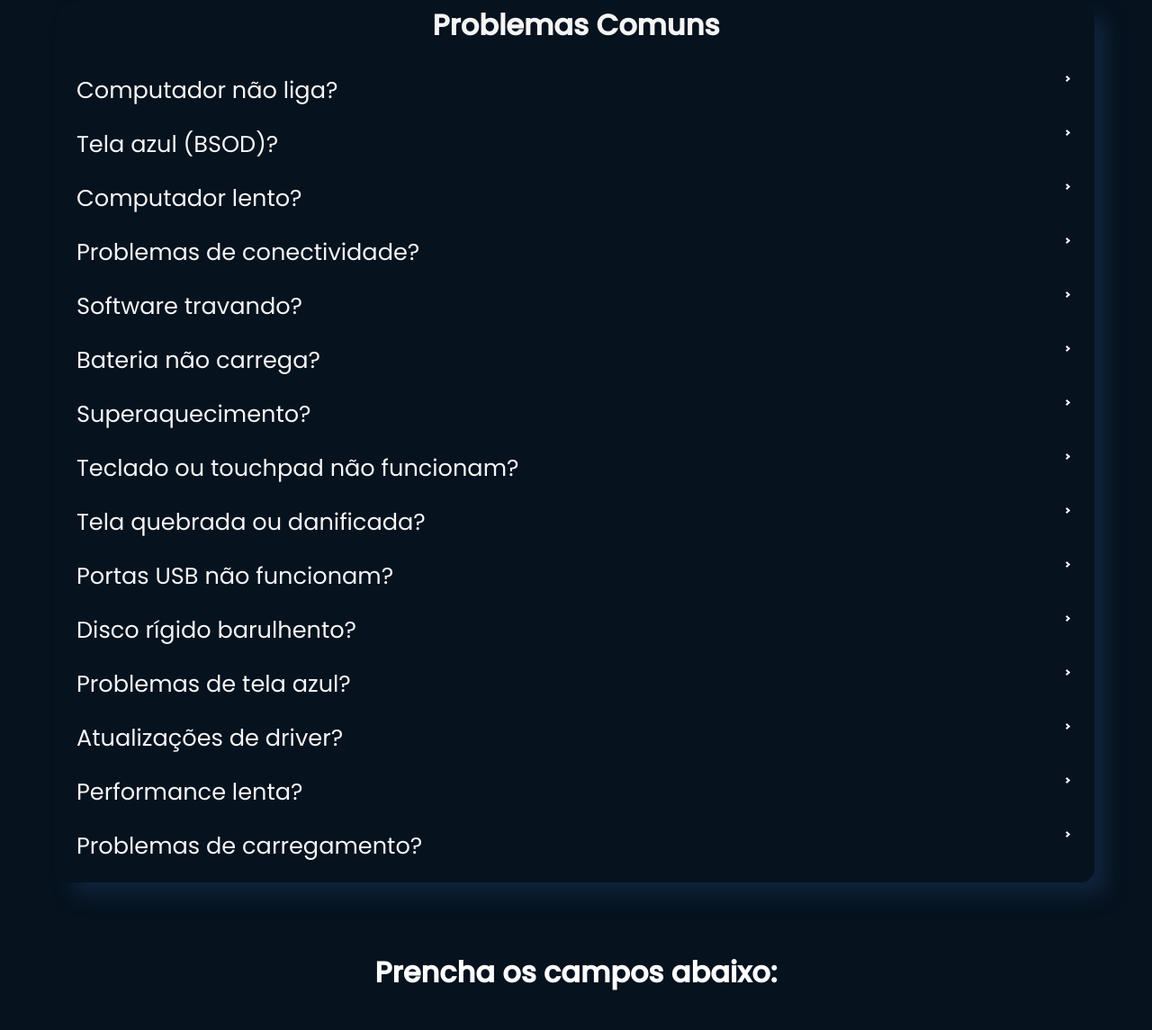
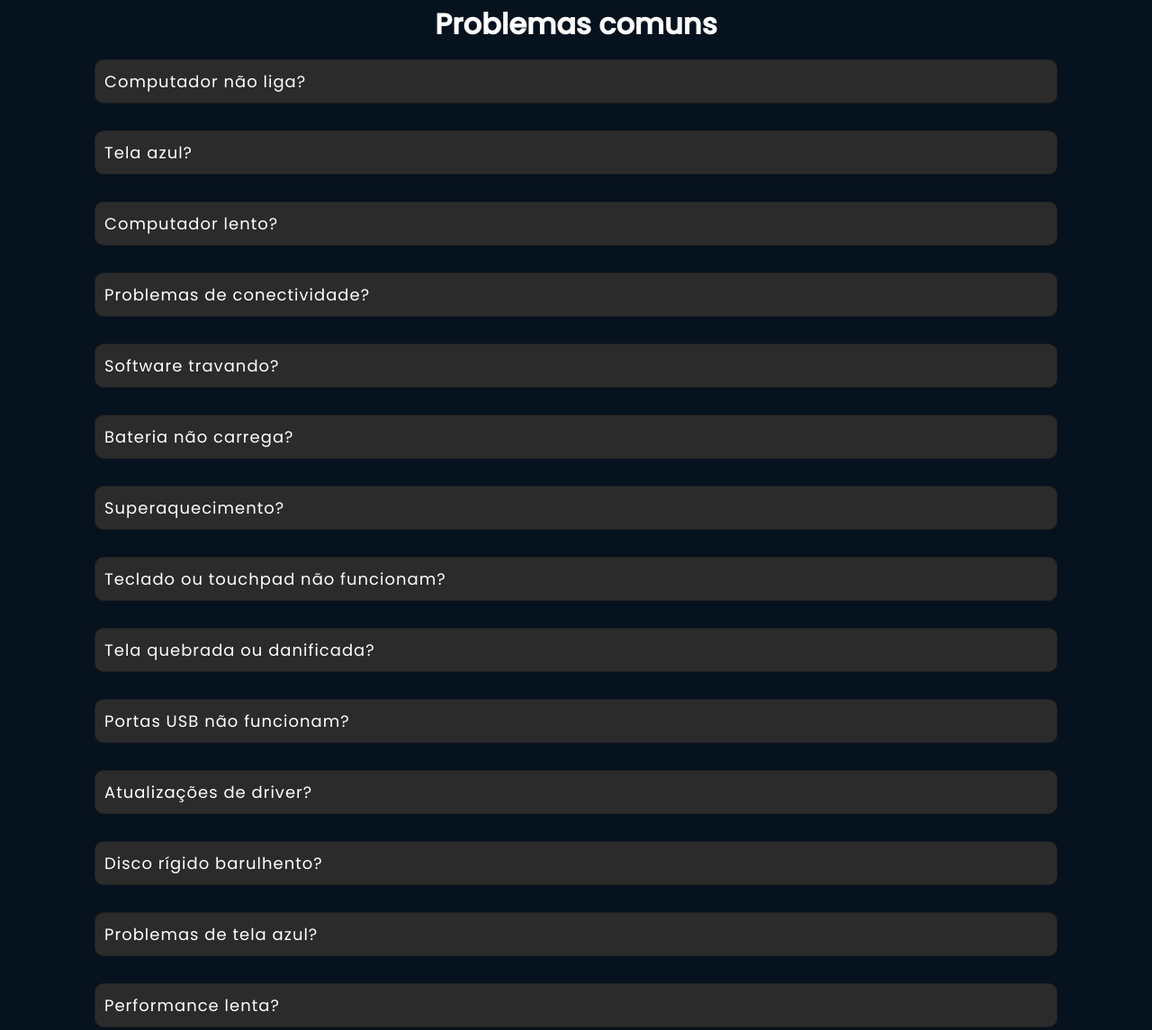
Before and after one commit to renatasousa3/JLTECH-informatica, a plain HTML site: page index.html in a window 1280 px wide. Shown: the part 3134-4279 px from the top of the page at 90% size. Drawn offline with nearby package versions, Linux system fonts and the light colour scheme.

Commit message:
versão 1.1
modificado o FAQ deixando o código mais limpo e adicionando um placeholder de "selecione cidade".

```diff
--- a/index.html
+++ b/index.html
@@ -17,6 +17,7 @@
   <link href="https://unpkg.com/aos@2.3.1/dist/aos.css" rel="stylesheet">
   <title>JLTech</title>
 </head>
+
 <body>
 
   <div class="bg-home">
@@ -43,7 +44,8 @@
         <h2>
           Soluções completas para manutenção de hardware e software
         </h2><br>
-    <p>Voçê está enfrentando problemas com o desempenho do seu computador? Seja hardware ou software, estou aqui para resolver!</p>
+        <p>Voçê está enfrentando problemas com o desempenho do seu computador? Seja hardware ou software, estou aqui
+          para resolver!</p>
         <button><a href="#contato">Agende seu orçamento </a> </button>
       </div>
 
@@ -54,7 +56,7 @@
   <section id="sobre" class="about">
     <div class="container about-content">
 
-            <div class="card-sobre" data-aos="fade-right" data-aos-delay="100" >
+      <div class="card-sobre" data-aos="fade-right" data-aos-delay="100">
         <p><span class="img1"></span></p>
         <p><span class="img2"></span></p>
         <p><span class="img3"></span></p>
@@ -65,7 +67,7 @@
           com mais de 27 anos de experiência.
           Ofereço serviços de manutenção para
           computadores, notebooks e redes.
-                    Tenho como missão  garantir a
+          Tenho como missão garantir a
           funcionalidade e desempenho dos
           dispositivos dos clientes, promovendo a
           confiança e satisfação.</p>
@@ -84,9 +86,9 @@
     <h1 class="title-serviços">Serviços</h1>
 
     <div class="serviços">
-    <div class="card"  data-aos="fade-up" data-aos-delay="150">
+      <div class="card" data-aos="fade-up" data-aos-delay="150">
         <div class="image">
-            <img src="img/1.svg"/>
+          <img src="img/1.svg" />
         </div>
         <div class="content">
           <a href="#">
@@ -145,7 +147,7 @@
 
       <div class="card" data-aos="fade-up" data-aos-delay="150">
         <div class="image">
-            <img src="img/treino e orientação.svg"/>
+          <img src="img/treino e orientação.svg" />
         </div>
         <div class="content">
           <a href="#">
@@ -162,7 +164,7 @@
 
       <div class="card" data-aos="fade-up" data-aos-delay="250">
         <div class="image">
-            <img src="img/redes lans.svg"/>
+          <img src="img/redes lans.svg" />
         </div>
         <div class="content">
           <a href="#">
@@ -178,7 +180,7 @@
 
       <div class="card" data-aos="fade-up" data-aos-delay="400">
         <div class="image">
-              <img src="img/documentação.svg"/>
+          <img src="img/documentação.svg" />
         </div>
         <div class="content">
           <a href="#">
@@ -198,148 +200,143 @@
   </section>
 
 
-<section class="display-card" data-aos="fade-up-right" >
+  <section class="display-card" data-aos="fade-up-right">
     <div class="card-2">
       <div class="content">
         <h3 class="desc-2">Quais são os benefícios de se fazer manutenções?</h3>
         <div class="info">
           <p>
-                A identificação e correção de falhas em componentes de hardware podem ajudar a prolongar a vida útil dos dispositivos, economizando dinheiro em substituições frequentes.
+            A identificação e correção de falhas em componentes de hardware podem ajudar a prolongar a vida útil dos
+            dispositivos, economizando dinheiro em substituições frequentes.
           </p> <br>
           <p>
-                A manutenção preventiva ajuda a evitar problemas antes que ocorram, diminuindo a probabilidade de falhas inesperadas e aumentando a confiabilidade do hardware.
+            A manutenção preventiva ajuda a evitar problemas antes que ocorram, diminuindo a probabilidade de falhas
+            inesperadas e aumentando a confiabilidade do hardware.
           </p> <br>
           <p>
-                A aplicação de patches de segurança e atualizações regulares ajuda a proteger o software contra vulnerabilidades conhecidas, seguras ou risco de ataques cibernéticos.
+            A aplicação de patches de segurança e atualizações regulares ajuda a proteger o software contra
+            vulnerabilidades conhecidas, seguras ou risco de ataques cibernéticos.
           </p><br>
           <p>
-                As atualizações de software frequentemente incluem otimizações de desempenho, melhorando a eficiência e a velocidade do sistema.
+            As atualizações de software frequentemente incluem otimizações de desempenho, melhorando a eficiência e a
+            velocidade do sistema.
           </p> <br>
         </div>
       </div>
     </div>
   </section>
 
-<div class='faq' id="faq" data-aos="fade-up-left">
-    <h1 class="title-faq">Problemas Comuns</h1>
-    <input id='faq-a' type='checkbox'>
-    <label for='faq-a'>
-      <p class="faq-heading">Computador não liga?</p>
-      <div class='faq-arrow'></div>
-        <p class="faq-text"> Verifique se o cabo de alimentação está corretamente conectado à tomada e ao computador. Teste em outra tomada funcional. Verifique se o botão de alimentação está funcionando. Se persistir, pode ser um problema na fonte de alimentação ou na placa-mãe, exigindo assistência técnica.
+
+  <h1 class="title-faq">Problemas comuns</h1>
+  <div class="content-faq">
+
+    <div class="accordion">
+      <button class="accordion-button">Computador não liga?</button>
+      <div class="accordion-content">
+        <p>Verifique se o cabo de alimentação está corretamente conectado à tomada e ao computador. Teste em outra
+          tomada funcional. Verifique se o botão de alimentação está funcionando. Se persistir, pode ser um problema na
+          fonte de alimentação ou na placa-mãe, exigindo assistência técnica.</p>
+      </div>
+      <button class="accordion-button">Tela azul?</button>
+      <div class="accordion-content">
+        <p>Anote a mensagem de erro exibida na tela azul. Pode ser causada por problemas de hardware ou software. Tente
+          reiniciar o computador. Se o problema persistir, pode ser necessário restaurar o sistema para um ponto
+          anterior ou reconfigurar o sistema operacional.
         </p>
-    </label>
-    <input id='faq-b' type='checkbox'>
-    <label for='faq-b'>
-      <p class="faq-heading">Tela azul (BSOD)?</p>
-      <div class='faq-arrow'></div>
-        <p class="faq-text">Anote a mensagem de erro exibida na tela azul. Pode ser causada por problemas de hardware ou software. Tente reiniciar o computador. Se o problema persistir, pode ser necessário restaurar o sistema para um ponto anterior ou reconfigurar o sistema operacional.
+      </div>
+      <button class="accordion-button">Computador lento?</button>
+      <div class="accordion-content">
+        <p>Execute uma verificação de malware/vírus. Limpe arquivos temporários e desnecessários. Atualize drivers e
+          software. Considere aumentar a RAM ou atualizar o disco rígido para um SSD para melhorar a velocidade.</p>
+      </div>
+
+
+    <button class="accordion-button">Problemas de conectividade?</button>
+    <div class="accordion-content">
+      <p>Verifique se os drivers de rede estão atualizados. Reinicie o roteador ou modem. Verifique se o cabo de rede
+        está corretamente conectado. Para conexões Wi-Fi, verifique se a senha está correta e reinicie o roteador.</p>
+    </div>
+
+
+  <button class="accordion-button">Software travando?</button>
+  <div class="accordion-content">
+    <p>Verifique se há atualizações de software disponíveis. Execute uma verificação de malware/vírus. Considere
+      reinstalar o aplicativo com problemas.
+      Problemas comuns em notebooks e suas soluções:</p>
+  </div>
+
+
+  <button class="accordion-button">Bateria não carrega?</button>
+  <div class="accordion-content">
+    <p> Verifique se o adaptador de energia está funcionando corretamente. Limpe os conectores da bateria. Se possível,
+      remova a bateria e reinstale-a. Se persistir, pode ser um problema com a bateria ou o circuito de carregamento.
     </p>
-    </label>
-    <input id='faq-c' type='checkbox'>
-    <label for='faq-c'>
-      <p class="faq-heading">Computador lento?</p>
-      <div class='faq-arrow'></div>
-        <p class="faq-text"> Execute uma verificação de malware/vírus. Limpe arquivos temporários e desnecessários. Atualize drivers e software. Considere aumentar a RAM ou atualizar o disco rígido para um SSD para melhorar a velocidade.
-        </p>
-    </label>
-    <input id='faq-d' type='checkbox'>
-    <label for='faq-d'>
-      <p class="faq-heading">Problemas de conectividade?</p>
-      <div class='faq-arrow'></div>
-        <p class="faq-text">Verifique se os drivers de rede estão atualizados. Reinicie o roteador ou modem. Verifique se o cabo de rede está corretamente conectado. Para conexões Wi-Fi, verifique se a senha está correta e reinicie o roteador. </p>
-    </label>
-    <input id='faq-e' type='checkbox'>
-    <label for='faq-e'>
-      <p class="faq-heading">Software travando?</p>
-      <div class='faq-arrow'></div>
-        <p class="faq-text">Verifique se há atualizações de software disponíveis. Execute uma verificação de malware/vírus. Considere reinstalar o aplicativo com problemas.
-            Problemas comuns em notebooks e suas soluções</p>
-    </label>
-      <input id='settings' type='checkbox'>
-    <input id='faq-f' type='checkbox'>
-    <label for='faq-f'>
-      <p class="faq-heading">Bateria não carrega?</p>
-      <div class='faq-arrow'></div>
-        <p class="faq-text"> Verifique se o adaptador de energia está funcionando corretamente. Limpe os conectores da bateria. Se possível, remova a bateria e reinstale-a. Se persistir, pode ser um problema com a bateria ou o circuito de carregamento.
-        </p>
-    </label>
-    <input id='settings' type='checkbox'>
-    <input id='faq-g' type='checkbox'>
-    <label for='faq-g'>
-      <p class="faq-heading">Superaquecimento?</p>
-      <div class='faq-arrow'></div>
-        <p class="faq-text">Limpe as entradas de ar do notebook para remover poeira e detritos. Use uma base de resfriamento. Evite bloquear as saídas de ar do notebook.
-        </p>
-    </label>
-    <input id='settings' type='checkbox'>
-    <input id='faq-h' type='checkbox'>
-    <label for='faq-h'>
-      <p class="faq-heading">Teclado ou touchpad não funcionam?</p>
-      <div class='faq-arrow'></div>
-        <p class="faq-text">Reinicie o notebook. Verifique se há drivers desatualizados ou corrompidos. Em casos extremos, pode ser necessário substituir o teclado ou touchpad.
+  </div>
 
-        </p>
-    </label>
-    <input id='settings' type='checkbox'>
-    <input id='faq-i' type='checkbox'>
-    <label for='faq-i'>
-      <p class="faq-heading"> Tela quebrada ou danificada?</p>
-      <div class='faq-arrow'></div>
-        <p class="faq-text"> Em casos de danos físicos, geralmente é necessária a substituição da tela por um profissional.
 
-        </p>
-    </label>
-    <input id='settings' type='checkbox'>
-    <input id='faq-j' type='checkbox'>
-    <label for='faq-j'>
-      <p class="faq-heading">Portas USB não funcionam?</p>
-      <div class='faq-arrow'></div>
-        <p class="faq-text">Reinicie o notebook. Verifique se os drivers USB estão atualizados. Tente conectar os dispositivos USB em diferentes portas.
+  <button class="accordion-button">Superaquecimento?</button>
+  <div class="accordion-content">
+    <p> Limpe as entradas de ar do notebook para remover poeira e detritos. Use uma base de resfriamento. Evite bloquear
+      as saídas de ar do notebook.</p>
+  </div>
 
-        </p>
-    </label>
-    <input id='settings' type='checkbox'>
-    <input id='faq-k' type='checkbox'>
-    <label for='faq-k'>
-      <p class="faq-heading">Disco rígido barulhento?</p>
-      <div class='faq-arrow'></div>
-        <p class="faq-text">Faça backup dos dados imediatamente. O ruído pode indicar um disco rígido com falha iminente. Substitua o disco rígido o mais rápido possível.
-        </p>
-    </label>
-    <input id='settings' type='checkbox'>
-    <input id='faq-l' type='checkbox'>
-    <label for='faq-l'>
-      <p class="faq-heading">Problemas de tela azul?</p>
-      <div class='faq-arrow'></div>
-        <p class="faq-text"> Da mesma forma que em computadores, anote a mensagem de erro e tente reiniciar. Pode ser necessário restaurar o sistema ou reconfigurar o sistema operacional.
-        </p>
-    </label>
-    <input id='settings' type='checkbox'>
-    <input id='faq-m' type='checkbox'>
-    <label for='faq-m'>
-      <p class="faq-heading">Atualizações de driver?</p>
-      <div class='faq-arrow'></div>
-        <p class="faq-text">Se um novo driver causou problemas, tente voltar para uma versão anterior do driver. Visite o site do fabricante para obter os drivers mais recentes e compatíveis.
-        </p>
-    </label>
-    <input id='settings' type='checkbox'>
-    <input id='faq-n' type='checkbox'>
-    <label for='faq-n'>
-      <p class="faq-heading">Performance lenta?</p>
-      <div class='faq-arrow'></div>
-        <p class="faq-text">Execute as mesmas medidas que em um computador lento: verificação de malware, limpeza de arquivos desnecessários e atualização de software.
-        </p>
-    </label>
-    <input id='settings' type='checkbox'>
-    <input id='faq-o' type='checkbox'>
-    <label for='faq-o'>
-      <p class="faq-heading">Problemas de carregamento?</p>
-      <div class='faq-arrow'></div>
-        <p class="faq-text">Além de verificar a bateria e o adaptador de energia, verifique se a entrada de energia no notebook não está danificada. Em casos extremos, pode ser necessário substituir a entrada de energia.
-        </p>
-    </label>
+
+  <button class="accordion-button">Teclado ou touchpad não funcionam?</button>
+  <div class="accordion-content">
+    <p> Reinicie o notebook. Verifique se há drivers desatualizados ou corrompidos. Em casos extremos, pode ser
+      necessário substituir o teclado ou touchpad.</p>
   </div>
+
+
+  <button class="accordion-button">Tela quebrada ou danificada?</button>
+  <div class="accordion-content">
+    <p> Em casos de danos físicos, geralmente é necessária a substituição da tela por um profissional.</p>
+  </div>
+
+
+  <button class="accordion-button">Portas USB não funcionam?</button>
+  <div class="accordion-content">
+    <p>Reinicie o notebook. Verifique se os drivers USB estão atualizados. Tente conectar os dispositivos USB em
+      diferentes portas.</p>
+  </div>
+
+
+  <button class="accordion-button">Atualizações de driver?</button>
+  <div class="accordion-content">
+    <p>Se um novo driver causou problemas, tente voltar para uma versão anterior do driver. Visite o site do fabricante
+      para obter os drivers mais recentes e compatíveis.</p>
+  </div>
+
+
+  <button class="accordion-button">Disco rígido barulhento?</button>
+  <div class="accordion-content">
+    <p>Faça backup dos dados imediatamente. O ruído pode indicar um disco rígido com falha iminente. Substitua o disco
+      rígido o mais rápido possível.</p>
+  </div>
+
+
+  <button class="accordion-button">Problemas de tela azul?</button>
+  <div class="accordion-content">
+    <p>Reinicie o notebook. Verifique se os drivers USB estão atualizados. Tente conectar os dispositivos USB em
+      diferentes portas.</p>
+  </div>
+
+
+  <button class="accordion-button">Performance lenta?</button>
+  <div class="accordion-content">
+    <p>Execute as mesmas medidas que em um computador lento: verificação de malware, limpeza de arquivos desnecessários
+      e atualização de software.</p>
+  </div>
+
+
+  <button class="accordion-button">Problemas de carregamento?</button>
+  <div class="accordion-content">
+    <p>Além de verificar a bateria e o adaptador de energia, verifique se a entrada de energia no notebook não está danificada. Em casos extremos, pode ser necessário substituir a entrada de energia.
+      Estas soluções são um bom ponto de partida, mas lembre-se de que problemas mais complexos podem exigir assistência técnica especializada.</p>
+  </div>
+  </div>
+  </div>
+
 
   <!-- fim -->
   <h1 class="title-form">Prencha os campos abaixo:</h1>
@@ -361,7 +358,8 @@
       </select><br><br>
 
       <label for="opcao">Cidade:</label>
-                  <select id="cidade" name="cidade">
+      <select id="cidade" name="cidade" placeholder="cidade">
+        <option value="" disabled selected>Selecione uma cidade</option>
         <option value="asa noste">Asa Norte</option>
         <option value="asa sul">Asa Sul</option>
         <option value="lago norte">Lago Norte </option>
@@ -420,4 +418,5 @@
   <script src="script.js"></script>
 
 </body>
+
 </html>
--- a/style.css
+++ b/style.css
@@ -59,13 +59,13 @@ header{
     border: 1px solid var(--white);
     padding: 8px 24px;
     border-radius: 4px;
-    color: var(--white);
     background-color: transparent;
     transition: background-color 0.8s;
 }
 .btn-faq:hover {
     border: 1px solid var(--sunsetorange);
     background-color: var(--sunsetorange);
+    color: white;
 }
 .content-main{
     width: 100%;
@@ -350,132 +350,42 @@ button {
    }
 
    /*---fim---*/
-
+   .content-faq{
+    display: flex;
+    align-items: center;
+    justify-content: center;
+   }
 .title-faq{
-    color: whitesmoke;
   text-align: center;
-    margin-bottom: 28px;
-
 }
-   .faq-heading {
-    font-family: 'Poppins', sans-serif;
-    font-weight: 400;
-    font-size: 2vw;
-    transition: text-indent 0.2s;
-    text-indent: 20px;
-    color: whitesmoke;
-    margin-bottom: 2vw;
+   .accordion {
+    display: flex;
+    flex-direction: column;
+    width:1100px;
 }
 
-  .faq-text {
-    font-family: 'Times New Roman', Times, serif;
-    font-size: 1.3rem;
-    font-weight: 400;
-    color: whitesmoke;
-    width: 90%;
-    padding-left: 2vw;
-    margin-bottom:0.5vw;
-    margin-top: 2vw;
+.accordion-button {
+    background-color: #2b2b2b;
+    color: #fff;
+    border: solid 1px;
+    border-color: #222121;
+    padding: 10px;
+    text-align: left;
+    cursor: pointer;
 }
 
-  .faq {
-    width: 90%;
-    margin: 0 auto;
-    margin-bottom: 6vw;
-    background: #06121e;
-    border-radius: 15px;
-    position: relative;
-    border: 1px solid #06121e;
-    overflow: hidden;
-    box-shadow: 15px 15px 20px #0f2339;
+.accordion-content {
+    display: none;
+    padding: 10px;
+    border: 1px solid #2f2e2e;
 }
-  .faq label {
-    display: block;
-    position: relative;
-    overflow: hidden;
-    cursor: pointer;
-    height: 56px;
-    padding-top:1px;
-    background-color: #06121e;
-    border-bottom: 1px solid #06121e;
+.accordion-content p{
+    text-indent: 20px;
+    text-align: justify;
 }
 
-  .faq input[type="checkbox"] {
-    display: none;
-  }
-
-  .faq .faq-arrow {
-    width: 5px;
-    height: 5px;
-    transition: transform 0.8s;
-    transition: transform 0.8s;
-    transition: transform 0.8s, transform 0.8s;
-    transition-timing-function: cubic-bezier(0.68, -0.55, 0.265, 1.55);
-    border-top: 2px solid whitesmoke;
-    border-right: 2px solid whitesmoke;
-    float: right;
-    position: relative;
-    top: -30px;
-    right: 27px;
-    transform: rotate(45deg);
-    transform: rotate(45deg);
-  }
-
-   .faq input[type="checkbox"]:checked + label > .faq-arrow {
-    transition: transform 0.8s;
-    transition: transform 0.8s;
-    transition: transform 0.8s, -webkit-transform 0.8s;
-    transition-timing-function: cubic-bezier(0.68, -0.55, 0.265, 1.55);
-    transform: rotate(135deg);
-            transform: rotate(135deg);
-  }
-   .faq input[type="checkbox"]:checked + label {
+.accordion-button.active + .accordion-content {
     display: block;
-    background: #0b2a49 !important;
-    color: #4f7351;
-    height: 200px;
-    transition: height 0.8s;
-    transition-timing-function: cubic-bezier(0.68, -0.55, 0.265, 1.55);
-  }
-
-   .faq input[type='checkbox']:not(:checked) + label {
-    display: block;
-    transition: height 0.8s;
-    height: 60px;
-    transition-timing-function: cubic-bezier(0.68, -0.55, 0.265, 1.55);
-  }
-
-  ::-webkit-scrollbar {
-    display: none;
-  }
-  @media screen and (max-width: 768px) {
-    .faq-heading{
-        font-size: 3vw;
-    }
-    .faq-text{
-        font-size: 0.9rem;
-        margin-top: 10vw;
-    }
-
-    .faq .faq-arrow {
-        top: -20px;
-    }
-  }
-  @media screen and (max-width: 1920px) {
-
-    .faq .faq-arrow {
-        top: -60px;
-    }
-  }
-  @media screen and (max-width: 850px) {
-    .faq input[type='checkbox']:not(:checked) + label {
-        height: 40px;
-    }
-  }
-  @media screen and (max-width: 1024px) {
-    .faq input[type='checkbox']:not(:checked) + label {
-        height: 35px;
-    }
 }
   /*---fim---*/
  .formulario{
@@ -552,8 +462,8 @@ input[type="submit"]{
     }
     .formulario .container {
         flex-direction: column;
-      width: 100%; /* Ajustando a largura do formulário para telas menores */
-      margin-left: 0; /* Removendo a margem à esquerda em telas menores */
+      width: 100%;
+      margin-left: 0;
     }
 
     .contatos {
```
Also changed, not shown: script.js (+11 -7 lines). Lines whose indentation alone changed are shown as unchanged.
